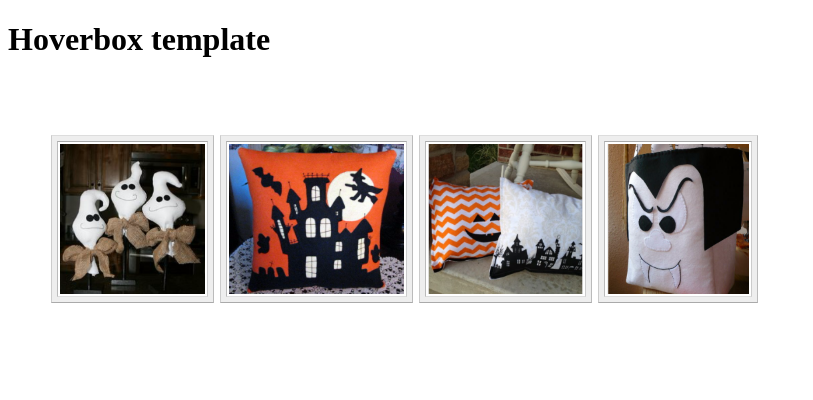
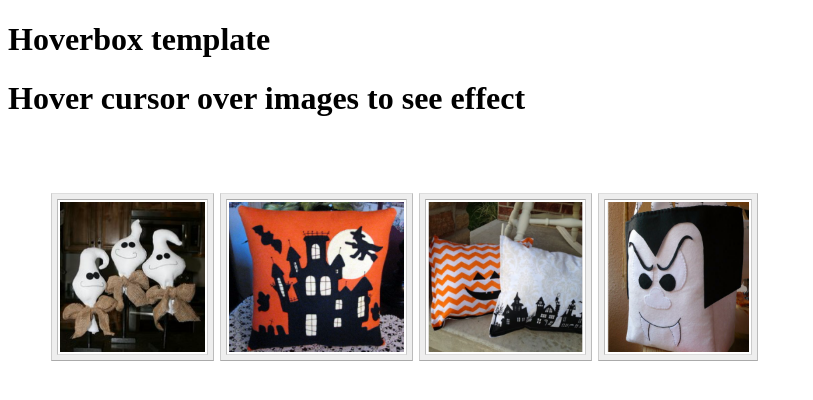
Before and after one commit to Chrisuada/hoverbox, a plain HTML site: page index.html in a window 1280 px wide. Shown: the whole page, without its empty margins (0-813 px from the left). Drawn offline with Linux system fonts and the light colour scheme.

Commit message:
Update index.html

```diff
--- a/index.html
+++ b/index.html
@@ -7,6 +7,7 @@
 </head>
 <body>
 <h1> Hoverbox template </h1>
+<h1>Hover cursor over images to see effect</h1>
 </br>
 </br>
 <div id="hoverbox holder">
```
